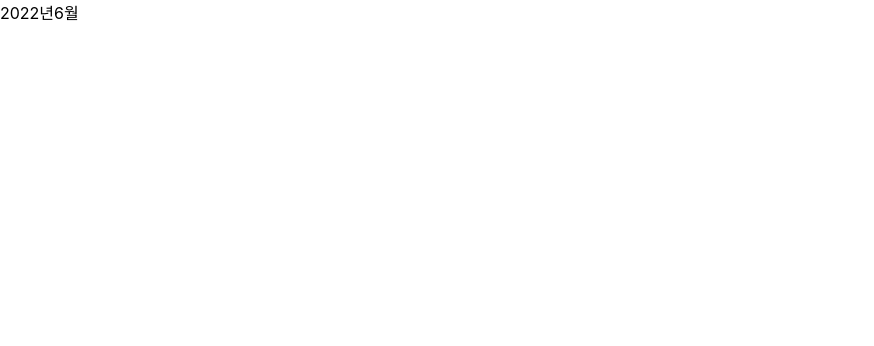
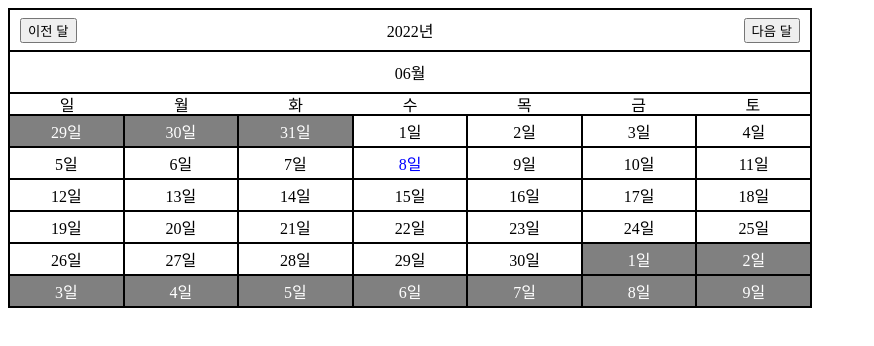
Before and after one commit to JeongYire/calendar_react, a React (Create React App) app: page / in a window 1280 px wide. Shown: the top 346 px of the page, without its empty margins (0-874 px from the left). Built offline with nearby package versions, Linux system fonts and the light colour scheme.

Commit message:
달력 기능

```diff
--- a/src/App.tsx
+++ b/src/App.tsx
@@ -1,48 +1,13 @@
-import React from 'react';
+import React, { useEffect } from 'react';
+import Calendar from './Calendar';
+import './index.css';
 
 
 function App() {
 
-  const baseDate : Date = new Date(new Date().setDate(1));
-  let [year,setYear] = React.useState(baseDate.getFullYear());
-  let [month,setMonth] = React.useState(baseDate.getMonth());
-
-  const Maker = () => {
-    const today : Date = new Date();
-    const dayWeek = ["일","월","화","수","목","금","토"];
-
-    const month = baseDate.getMonth();
-    const lastDay : number = (new Date(baseDate.getFullYear(),baseDate.getMonth(),0)).getDate();
-
-    const valueArray = [];
-
-    for(let i = 0; i < 35; i++){
-        const array = [];
-        for(let j = 0; j < 7; j++){
-           array.push(j);
-        }
-        valueArray.push(array);
-    }
-
-    return (
-      <div id="monthBlock">
-
-      </div>
-    )
-
-  }
-
-
   return (
     <div id="body" style={{"width" : "100%"}}>
-        <div id="calendar">
-            <div id="yearBlock">
-                <span>{year+"년"+(month + 1)+"월"}</span>
-            </div>
-            <div id="monthBlock">
-              {Maker()}
-            </div>
-        </div>
+        <Calendar />
     </div>
   );
 }
--- /dev/null
+++ b/src/Calendar/index.tsx
@@ -0,0 +1,139 @@
+import React from "react";
+
+const Calendar = () => {
+  const [baseDate,setDate] = React.useState(new Date(new Date().setDate(1)));
+  const today = React.useRef(new Date());
+
+  const DateTools =  {
+    'NextMonth' : () => {
+      setDate((prevValue) => {
+        let prevDate = new Date(prevValue);
+        prevDate.setDate(1);
+        return new Date(prevDate.setMonth(prevDate.getMonth() + 1))
+      })
+    },
+    'PrevMonth' : () => {
+      setDate((prevValue) => {
+        let prevDate = new Date(prevValue);
+        prevDate.setDate(1);
+        return new Date(prevDate.setMonth(prevDate.getMonth() - 1))
+      })
+    },
+  }
+
+  const YearBlock = () => {
+    return (
+      <div id="yearBlock">
+          <span>{baseDate.getFullYear()}년</span>
+          <button onClick={DateTools.PrevMonth} id="prevMonthButton" />
+          <button onClick={DateTools.NextMonth} id="nextMonthButton" />
+      </div>
+    )
+  }
+  const MonthBlock = () => {
+    return (
+      <div id="monthBlock"><span>{baseDate.getMonth() + 1 < 10 ? "0" + (baseDate.getMonth() + 1) : baseDate.getMonth() + 1}월</span></div>
+    )
+  }
+  const DayOfWeekBlock = () => {
+    return (
+      <div id="dayOfWeekBlock">
+        <div>
+          <span>일</span>
+        </div>
+        <div>
+          <span>월</span>
+        </div>
+        <div>
+          <span>화</span>
+        </div>
+        <div>
+          <span>수</span>
+        </div>
+        <div>
+          <span>목</span>
+        </div>
+        <div>
+          <span>금</span>
+        </div>
+        <div>
+          <span>토</span>
+        </div>
+      </div>
+    )
+  }
+
+  const CalendarBlock = () => {
+
+    const targetDate = new Date(baseDate);
+    targetDate.setDate(targetDate.getDate()-targetDate.getDay());
+
+    const isSameMonth = () : boolean => {
+      return targetDate.getMonth() === baseDate.getMonth();
+    }
+    const isToday = () => {
+      return isSameMonth() && targetDate.getMonth() === today.current.getMonth() && targetDate.getDate() === today.current.getDate();
+    }
+
+    const Week = () => {
+      const dayArray : JSX.Element[] = [];
+
+      for( let i = 0; i < 7; i++ ){
+
+        const date = targetDate.getDate();
+
+        if(isToday()){
+          dayArray.push(<Day day = {date} key = {"DAY_" + date} className='isToday'/>)
+        }else if(!isSameMonth()){
+          dayArray.push(<Day day = {date} key = {"DAY_" + date} className='notMonth'/>)
+        }else{
+          dayArray.push(<Day day = {date} key = {"DAY_" + date} className=''/>)
+        }
+
+        targetDate.setDate(date + 1);
+
+      }
+
+      return (
+        <div className='weekBlock'>
+          {
+            dayArray.map((oneDay) => {
+              return oneDay;
+            })
+          }
+        </div>
+      )
+    }
+    const Day = ({day,className} : {day : number,className : string}) => {
+      return (
+        <div className={`dayBlock`}>
+          <span className={`${className}`}>{day}일</span>
+        </div>
+      )
+    }
+
+    return (
+      <div id="calendarBlock">
+        <Week />
+        <Week />
+        <Week />
+        <Week />
+        <Week />
+        <Week />
+      </div>
+    );
+  }
+
+
+  return(
+    <div id="calendar" >
+      <YearBlock />
+      <MonthBlock />
+      <DayOfWeekBlock />
+      <CalendarBlock/>
+    </div>
+  )
+
+}
+
+export default Calendar;
--- a/src/index.css
+++ b/src/index.css
@@ -1,13 +1,95 @@
-body {
-  margin: 0;
-  font-family: -apple-system, BlinkMacSystemFont, 'Segoe UI', 'Roboto', 'Oxygen',
-    'Ubuntu', 'Cantarell', 'Fira Sans', 'Droid Sans', 'Helvetica Neue',
-    sans-serif;
-  -webkit-font-smoothing: antialiased;
-  -moz-osx-font-smoothing: grayscale;
+#calendar {
+    display : flex;
+    flex-direction: column;
+    max-width: 800px;
+    height: fit-content;
+    justify-content: center;
+    border: 2px solid black;
+}
+#calendar > div{
+    width : 100%;
+    justify-content: center;
+    display: flex;
+    align-items: center;
+}
+#calendar > #yearBlock,#calendar > #monthBlock{
+    height: 40px;
+    border-bottom: 2px solid black;
 }
 
-code {
-  font-family: source-code-pro, Menlo, Monaco, Consolas, 'Courier New',
-    monospace;
+#calendar > #yearBlock{
+    position: relative;
 }
+#calendar > #yearBlock > #prevMonthButton,#calendar > #yearBlock > #nextMonthButton{
+    position: absolute;
+    display: block;
+}
+#calendar > #yearBlock > #prevMonthButton::before,#calendar > #yearBlock > #nextMonthButton::before{
+    align-items: center;
+    display: flex;
+    justify-content: center;
+}
+#calendar > #yearBlock > #prevMonthButton{
+    left : 10px;
+}
+#calendar > #yearBlock > #nextMonthButton{
+    right : 10px;
+}
+#calendar > #yearBlock > #prevMonthButton::before{
+    content: '이전 달';
+}
+#calendar > #yearBlock > #nextMonthButton::before{
+    content: '다음 달';
+}
+
+#calendar > #dayOfWeekBlock{
+    height: 20px;
+    border-bottom: 2px solid black;
+}
+#calendar > #dayOfWeekBlock > div{
+    flex-grow: 1;
+    flex-shrink: 1;
+    display: flex;
+    justify-content: center;
+}
+
+#calendar > #calendarBlock {
+    flex-direction: column;
+}
+#calendar > #calendarBlock > .weekBlock{
+    width: 100%;
+    height: 20%;
+    display: flex;
+    justify-content: center;
+}
+#calendar > #calendarBlock > .weekBlock:not(:last-of-type){
+    border-bottom: 2px solid black;
+}
+
+#calendar > #calendarBlock > .weekBlock > .dayBlock{
+    flex-grow: 1;
+    position: relative;
+    width: 100%;
+    height: 30px;
+}
+#calendar > #calendarBlock > .weekBlock > .dayBlock > .isToday{
+    color: blue;
+}
+#calendar > #calendarBlock > .weekBlock > .dayBlock > .notMonth{
+    background-color: gray;
+    color: white;
+}
+
+
+
+#calendar > #calendarBlock > .weekBlock > .dayBlock:not(:last-of-type){
+    border-right: 2px solid black;
+}
+#calendar > #calendarBlock > .weekBlock > .dayBlock > span{
+    width : 100%;
+    height : 100%;
+    display: flex;
+    justify-content: center;
+    position: absolute;
+    align-items: center;
+}
--- a/src/index.tsx
+++ b/src/index.tsx
@@ -1,6 +1,5 @@
 import React from 'react';
 import ReactDOM from 'react-dom/client';
-import './index.css';
 import App from './App';
 import reportWebVitals from './reportWebVitals';
 
@@ -8,9 +7,12 @@ const root = ReactDOM.createRoot(
   document.getElementById('root') as HTMLElement
 );
 root.render(
+  /*
   <React.StrictMode>
     <App />
   </React.StrictMode>
+  */
+ <App />
 );
 
 // If you want to start measuring performance in your app, pass a function
```
